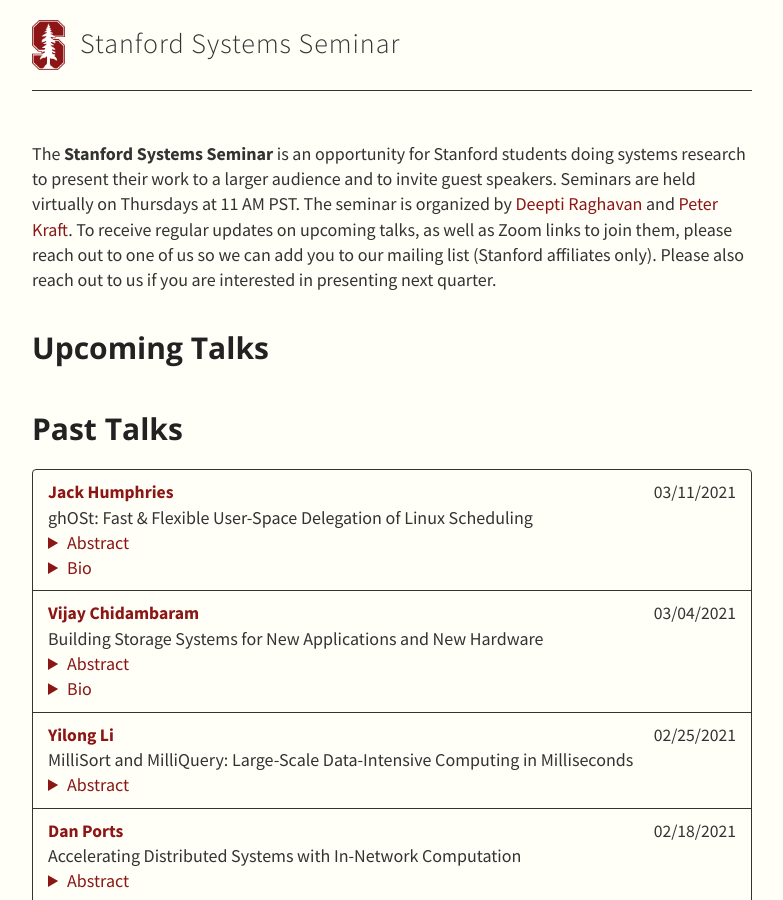
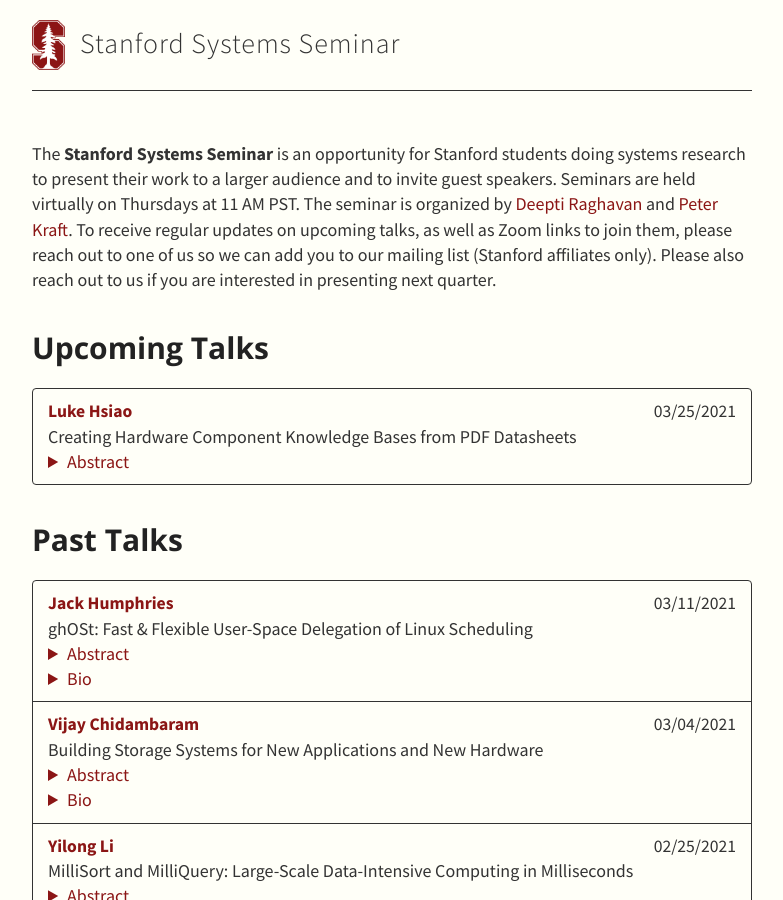
Before and after one commit to stanford-systems-seminar/stanford-systems-seminar.github.io, a Jekyll site: the page built from index.md, in a window 1280 px wide and 900 px high. Shown: the whole window, without its empty margins (248-1031 px from the left). Built offline with Jekyll 4.4.1, drawn with Linux system fonts in a browser that asks for light colours.

Commit message:
Update talks.yml

```diff
--- a/_data/talks.yml
+++ b/_data/talks.yml
@@ -1,5 +1,10 @@
 - type: Upcoming Talks
   members:
+    - speaker: Luke Hsiao
+      date: 03/25/2021
+      title: "Creating Hardware Component Knowledge Bases from PDF Datasheets"
+      abstract: I present a machine-learning-based approach for creating hardware component knowledge bases directly from the PDF datasheets that manufacturers publish for those components. This approach reduces the amount of costly human input required to create new hardware component knowledge bases.  First, I show Fonduer, a novel knowledge base construction system for richly formatted data like PDF datasheets. Fonduer provides a data model that serves as a necessary building block that enables automated information extraction from datasheets. Second, I explain how Fonduer can be used to build hardware component knowledge bases in practice. The multimodal information captured by Fonduer provides signals for training data generation as well as for augmenting deep learning models for multi-task learning. Finally, I demonstrate the utility of this approach with end-to-end applications and empirical results from real-world use cases.  I implement this approach with a dataset of over 15,000 datasheets of three types of components. When extracting multiple electrical characteristics, this implementation achieves an average quality of 77 F1 points—quality that improves on existing human-curated knowledge bases by 12 F1 points. In one case where existing knowledge bases are scarce (product thumbnails of circular connectors) this implementation improves on the F1 score by 12x.
+      website: https://luke.hsiao.dev/
 - type: Past Talks
   members:
     - speaker: Jack Humphries
```
